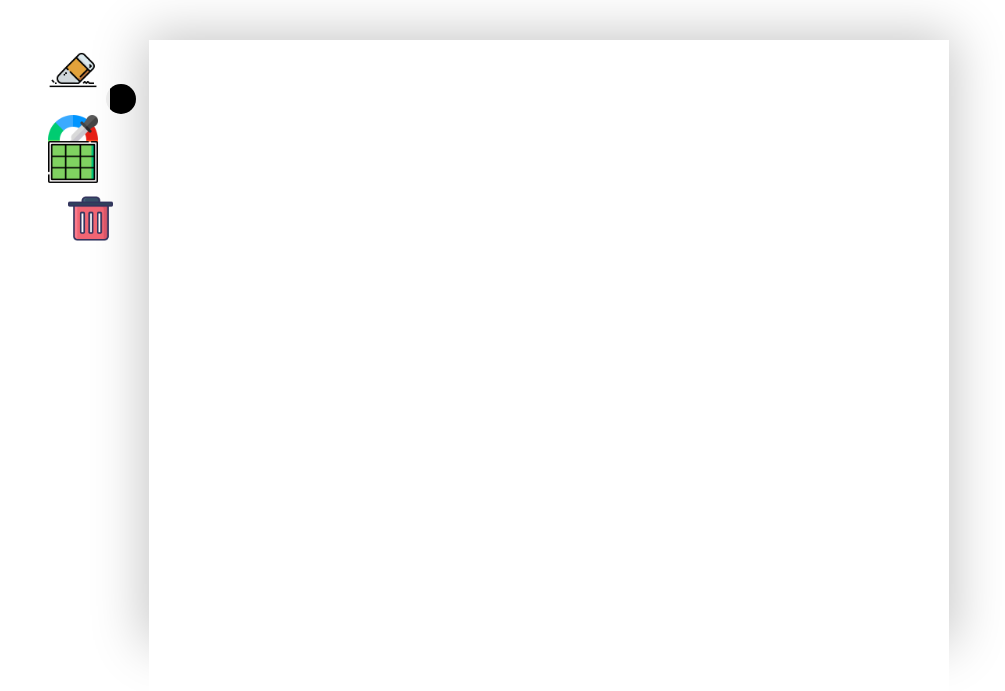
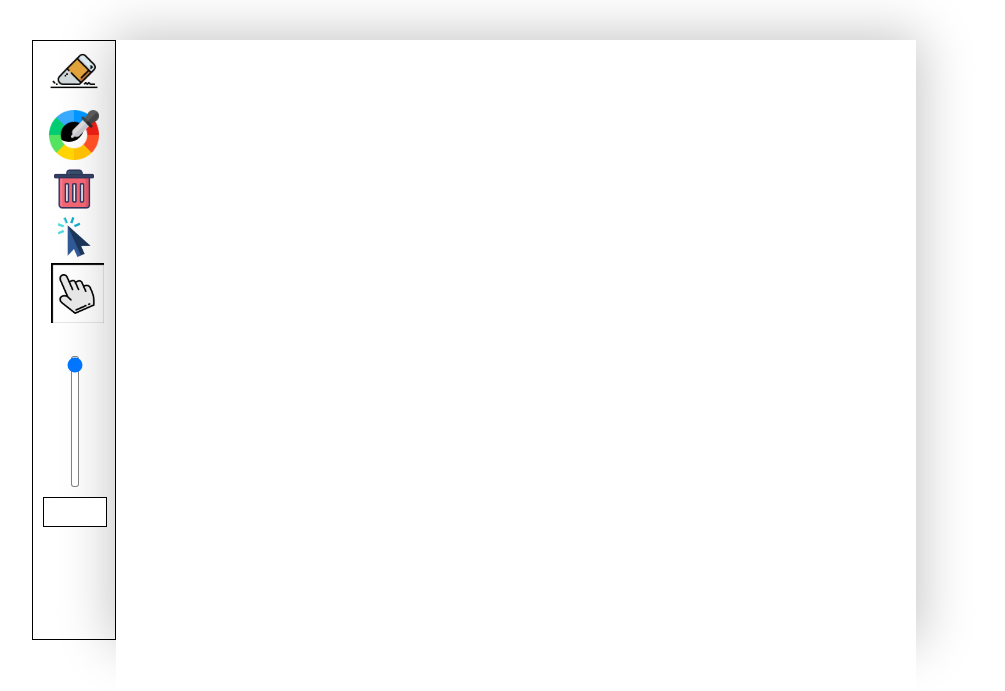
Before and after one commit to waikoo/etch-a-sketch, a plain HTML site: page index.html in a window 1280 px wide. Shown: the part 101-792 px from the top of the page, without its empty margins (118-1123 px from the left). Drawn offline with Linux system fonts and the light colour scheme.

Commit message:
Add grid size change, add color picker functionality, add eraser tool and delete sketch tool

```diff
--- a/app.js
+++ b/app.js
@@ -1,9 +1,17 @@
+const boxes = document.querySelectorAll('.box');
+const pointerTool = document.querySelector('.hover');
+const clickDragTool = document.querySelector('.drag');
+
 let sizeOfGrid = 80;
-let color = '';
+let currentColor = '#000000';
+let colorOnHover = true;
+let mouseDown = false;
+let mouseDragStart = false;
+let mouseDragEnd = false;
 
 const grid = document.querySelector('#grid');
 const eraser = document.querySelector('.eraser');
-const gridModifier = document.querySelector('.grid-modifier');
+const gridSlider = document.querySelector('#grid-slider');
 
 function drawGrid(number) {
 	for (let i = 0; i < number; i++) {
@@ -16,8 +24,7 @@ function drawGrid(number) {
 			gridBox.classList.add('box');
 			gridBox.style.width = `${widthAndHeight}px`;
 			gridBox.style.height = `${widthAndHeight}px`;
-
-			// eventlistener here
+			gridBox.addEventListener('mouseenter', colorToBlack);
 			row.appendChild(gridBox);
 		}
 		grid.appendChild(row);
@@ -25,6 +32,8 @@ function drawGrid(number) {
 }
 
 function colorToBlack(e) {
+	console.log('colorToBlack on');
+	currentColor = colorPickerInput.value;
 	e.target.classList.remove('white');
 	e.target.classList.add('black');
 }
@@ -34,29 +43,39 @@ function colorToWhite(e) {
 }
 
 function eraserHandler() {
-	console.log('clicked');
-	boxes.forEach(item => item.removeEventListener('mouseenter', colorToBlack));
-	boxes.forEach(item => item.addEventListener('mouseenter', colorToWhite));
+	document
+		.querySelectorAll('.box')
+		.forEach(item => item.removeEventListener('mouseenter', colorToBlack));
+	document
+		.querySelectorAll('.box')
+		.forEach(item => item.addEventListener('mouseenter', colorToWhite));
 }
 
-function colorPickerHandler(e) {
+function colorPickerIconHandler() {
 	document.querySelector('.color-picker input').click();
-	boxes.forEach(item => item.removeEventListener('mouseenter', colorToBlack));
-	boxes.forEach(item => item.removeEventListener('mouseenter', colorToWhite));
-	console.log(e.target.value);
-
-	// color = e.target.value;
-	// boxes.forEach(item => (item.style.backgroundColor = `${e.target.value}`));
+}
+function inputOnClickHandler() {
+	currentColor = e.target.value;
+	document
+		.querySelectorAll('.box')
+		.forEach(box => box.classList.remove('black'));
+	document
+		.querySelectorAll('.box')
+		.forEach(item => item.removeEventListener('mouseenter', colorToBlack));
+	document
+		.querySelectorAll('.box')
+		.forEach(item => item.removeEventListener('mouseenter', colorToWhite));
 }
 
-function colorizeBoxes(color) {
-	boxes.forEach(item => item.removeEventListener('mouseenter', colorToWhite));
-	boxes.forEach(item =>
-		item.addEventListener('mouseenter', () => {
-			item.style.backgroundColor = `${color}`;
-		})
-	);
-	// boxes.forEach(item => (item.style.backgroundColor = `${color}`));
+function changeSourceColorTo(e) {
+	currentColor = e.target.value;
+	document
+		.querySelectorAll('.box')
+		.forEach(item => item.removeEventListener('mouseenter', colorToBlack));
+	document
+		.querySelectorAll('.box')
+		.forEach(item => item.removeEventListener('mouseenter', colorToWhite));
+	e.target.style.backgroundColor = currentColor;
 }
 
 function deleteHandler() {
@@ -71,25 +90,99 @@ function deleteHandler() {
 		.forEach(item => item.addEventListener('mouseenter', colorToBlack));
 }
 
+function dragHandler() {
+	pointerTool.classList.remove('selected');
+	clickDragTool.classList.add('selected');
+	colorOnHover = false;
+}
+
+function pointerHandler() {
+	pointerTool.classList.add('selected');
+	clickDragTool.classList.remove('selected');
+	colorOnHover = true;
+	document
+		.querySelectorAll('.box')
+		.forEach(box => removeEventListener('mouseenter', colorToBlack));
+	document
+		.querySelectorAll('.box')
+		.forEach(box => removeEventListener('mouseenter', colorToBlack));
+}
+
 eraser.addEventListener('click', eraserHandler);
 
 drawGrid(sizeOfGrid, color);
 
-const boxes = document.querySelectorAll('.box');
-boxes.forEach(item => item.addEventListener('mouseenter', colorToBlack));
-
+// ! color picker
 const colorPickerIcon = document.querySelector('.color-picker img');
-
-colorPickerIcon.addEventListener('click', colorPickerHandler);
-
 const colorPickerInput = document.querySelector('.color-picker input');
 
-colorPickerInput.addEventListener('change', e => {
-	color = e.target.value;
-	colorizeBoxes(e.target.value);
-});
+colorPickerIcon.addEventListener('click', colorPickerIconHandler); // colorPickerInputhoz vezet -> change megtortenik,
+colorPickerInput.addEventListener('change', changeSourceColorTo);
+// colorPickerInput.addEventListener('click', inputOnClickHandler);
 
+// ! delete btn
 const deleteBtn = document.querySelector('.delete');
 deleteBtn.addEventListener('click', deleteHandler);
 
-gridModifier.addEventListener('click');
+// ! grid slider
+gridSlider.addEventListener('change', e => {
+	document.querySelector('.slider-value').textContent = gridSlider.value;
+	sizeOfGrid = Number(gridSlider.value);
+	grid.innerHTML = '';
+	drawGrid(sizeOfGrid);
+	boxes.forEach(item => item.removeEventListener('mouseenter', colorToWhite));
+	document.querySelectorAll('.box').forEach(item => {
+		item.addEventListener('mouseenter', colorToBlack);
+	});
+});
+
+// ! pointerTool, clickDragTool
+
+clickDragTool.addEventListener('click', dragHandler);
+pointerTool.addEventListener('click', pointerHandler);
+
+setInterval(() => {
+	if (currentColor === colorPickerInput.value) {
+		return;
+	} else {
+		document
+			.querySelectorAll('.box')
+			.forEach(item => item.removeEventListener('mouseenter', colorToBlack));
+		if (colorOnHover) {
+			document.querySelectorAll('.box').forEach(item =>
+				item.addEventListener('mouseenter', () => {
+					item.style.backgroundColor = `${currentColor}`;
+				})
+			);
+		} else if (!colorOnHover) {
+			if (mouseDown && mouseDragStart) {
+				document.querySelectorAll('.box').forEach(item =>
+					item.addEventListener('dragstart', () => {
+						item.style.backgroundColor = `${currentColor}`;
+					})
+				);
+			}
+		}
+	}
+}, 100);
+
+// ha megkattintom a clickDragTool-t, a mouseenter eventListener-eknek remove, es a drag eventListenereket hozzaadjuk
+
+document.querySelectorAll('.box').forEach(box =>
+	box.addEventListener('mousedown', () => {
+		console.log('mousedown registered');
+		mouseDown = true;
+	})
+);
+document.querySelectorAll('.box').forEach(box =>
+	box.addEventListener('dragstart', () => {
+		console.log('dragstart registered');
+		mouseDragStart = true;
+	})
+);
+document.querySelectorAll('.box').forEach(box =>
+	box.addEventListener('dragend', () => {
+		console.log('dragend registered');
+		mouseDragEnd = true;
+	})
+);
--- a/index.html
+++ b/index.html
@@ -38,14 +38,20 @@
       <div class="grid-setter">
 
       </div>
-      <div class="eraser">
+      <div
+        class="eraser"
+        title="Eraser"
+      >
         <img
           class="eraser"
           src="img/eraser.png"
           alt=""
         >
       </div>
-      <div class="color-picker">
+      <div
+        class="color-picker"
+        title="Color Picker"
+      >
         <img
           src="img/color.png"
           alt=""
@@ -56,17 +62,51 @@
           id="color"
         >
       </div>
-      <div class="grid-modifier">
-        <img
-          src="img/grid.png"
-          alt=""
-        >
-      </div>
-      <div class="delete">
+      <div
+        class="delete"
+        title="Delete whole sketch"
+      >
         <img
           src="img/delete-button.png"
           alt=""
         >
+      </div>
+      <div
+        class="cursor"
+        title="Color on click & drag"
+      >
+        <div class="drag">
+          <img
+            src="img/cursor.png"
+            alt=""
+          >
+        </div>
+        <div
+          class="hover selected"
+          title="Color on hover"
+        >
+          <img
+            src="img/pointer.png"
+            alt=""
+          >
+        </div>
+        <div class="grid-slider">
+          <input
+            title="Grid"
+            type="range"
+            name="grid-slider"
+            id="grid-slider"
+            min="8"
+            max="100"
+            value="100"
+          >
+          <div class="slider-value">
+          </div>
+          <!-- <output
+            for="grid-slider"
+            onforminput="value = grid-slider.valueAsNumber;"
+          ></output> -->
+        </div>
       </div>
     </div>
     <div id="grid">
--- a/scss/style.scss
+++ b/scss/style.scss
@@ -27,16 +27,6 @@ main {
 	display: flex;
 }
 
-.tools {
-	// border: 1px solid black;
-	position: relative;
-	padding: 0.3rem 1rem 1rem;
-}
-
-.color-picker {
-	margin-top: 0.9rem;
-}
-
 .box {
 	// width: 10px;
 	// height: 10px;
@@ -49,9 +39,13 @@ main {
 	align-content: center;
 }
 
-img {
-	width: 50px;
-	height: 50px;
+header {
+}
+
+h1 {
+	margin-top: 0;
+	text-align: center;
+	font-size: 4em;
 }
 
 header img {
@@ -61,18 +55,24 @@ header img {
 	height: auto;
 }
 
-h1 {
-	margin-top: 0;
-	text-align: center;
-	font-size: 4em;
+.tools {
+	width: 50px;
+	border: 1px solid black;
+	position: relative;
+	padding: 0.3rem 1rem 1rem;
+	display: flex;
+	flex-direction: column;
+	align-items: center;
 }
 
-.black {
-	background: black;
+img {
+	width: 50px;
+	height: 50px;
 }
 
-.white {
-	background: white;
+.color-picker {
+	position: relative;
+	margin-top: 0.5rem;
 }
 
 input#color {
@@ -84,41 +84,23 @@ input#color {
 
 .color-picker input {
 	border-radius: 50px;
-	position: relative;
-	left: 0.2rem;
-	bottom: 3.1rem;
+	position: absolute;
+	left: 0.3rem;
+	bottom: 1.5rem;
 	height: 150px;
-	width: 1px;
 	z-index: -1;
-	// appearance: none;
 }
 
-.color-picker {
-	// border: 1px solid black;
+.color-picker img {
+	// margin-left: 2rem;
 }
 
 input::-webkit-color-swatch-wrapper {
-	// padding: 15px;
-	// margin: 0;
-	// background: none;
 	width: 40px;
 	height: 40px;
 }
 input::-webkit-color-swatch {
 	border: none;
-}
-
-.grid-modifier img {
-	margin-top: -3rem;
-	padding-top: -1rem;
-	position: relative;
-}
-
-.color-picker,
-.grid-modifier,
-.eraser,
-.delete {
-	cursor: pointer;
 }
 
 .delete {
@@ -128,6 +110,95 @@ input::-webkit-color-swatch {
 
 .delete img {
 	margin-top: 0.2rem;
-	width: 45px;
+	width: 40px;
 	height: auto;
 }
+
+.cursor {
+	margin-top: 0.5rem;
+	width: 30px;
+	height: auto;
+}
+
+.cursor .drag img {
+	width: 40px;
+	height: auto;
+	position: relative;
+	right: 0.3rem;
+}
+
+.cursor .hover img {
+	position: relative;
+	right: 0.6rem;
+	margin-top: 0.5rem;
+	width: 40px;
+	height: auto;
+}
+
+.color-picker,
+.grid-modifier,
+.eraser,
+.delete,
+.cursor .drag,
+.cursor .hover {
+	cursor: pointer;
+}
+
+.color-picker:hover,
+.grid-modifier:hover,
+.eraser:hover,
+.delete:hover,
+.cursor .drag:hover,
+.cursor .hover:hover {
+	transform: scale(1.1, 1.1);
+	transition: all 0.5s ease;
+	filter: drop-shadow(0 15px 15px rgba(0, 0, 0, 0.315));
+}
+
+.black {
+	background: #000000;
+}
+
+.white {
+	background: white;
+}
+
+#grid-slider {
+	transform: rotate(270deg);
+	transform-origin: left;
+	margin-left: 1rem;
+	margin-top: 10rem;
+	background: white;
+	border: 1px solid rgba(0, 0, 0, 0.493);
+	-webkit-appearance: none;
+	outline: none;
+	border-radius: 3px;
+	height: 6px;
+}
+
+.slider-value {
+	background: white;
+	border: 1px solid black;
+	padding: 0.1rem 1rem 0.4rem;
+	display: flex;
+	place-content: center;
+	font-size: 1.5rem;
+	width: 30px;
+	height: 20px;
+	font-family: sans-serif;
+	position: relative;
+	right: 1rem;
+}
+
+.grid-slider {
+}
+
+.selected {
+	box-shadow: inset 1px 1px 1px 1px black;
+	padding: 0.2rem;
+	padding-right: 2.3rem;
+	padding-left: 1rem;
+	right: 0.5rem;
+	position: relative;
+	// position: absolute;
+}
```
Also changed, not shown: css/style.css, img/arrow.png (added).
